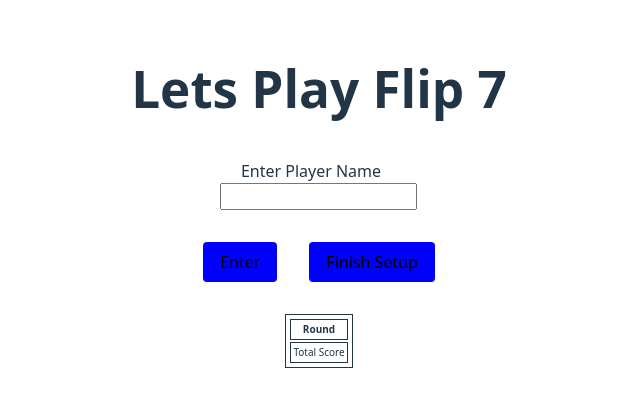
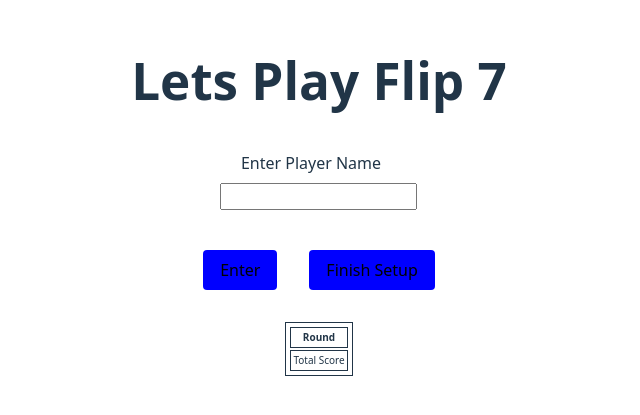
Before and after one commit to Jpatrick6420/flipseven, a React (Vite) app: page / in a window 1280 px wide. Shown: the part 207-622 px from the top of the page, without its empty margins (321-961 px from the left). Built offline with nearby package versions, Linux system fonts and the light colour scheme.

Commit message:
changed padding on divs

```diff
--- a/src/App.css
+++ b/src/App.css
@@ -73,6 +73,8 @@ label {
 }
 input {
   padding: 4px 8px;
+  margin-top: 8px;
+  margin-bottom: 8px;
 }
 
 .name_section {
```
